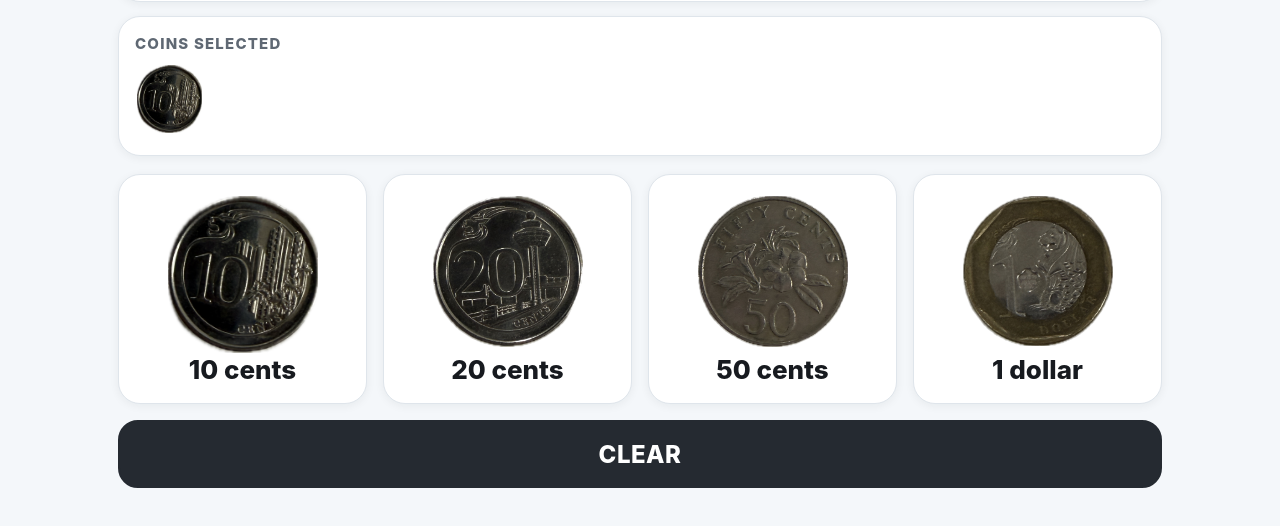
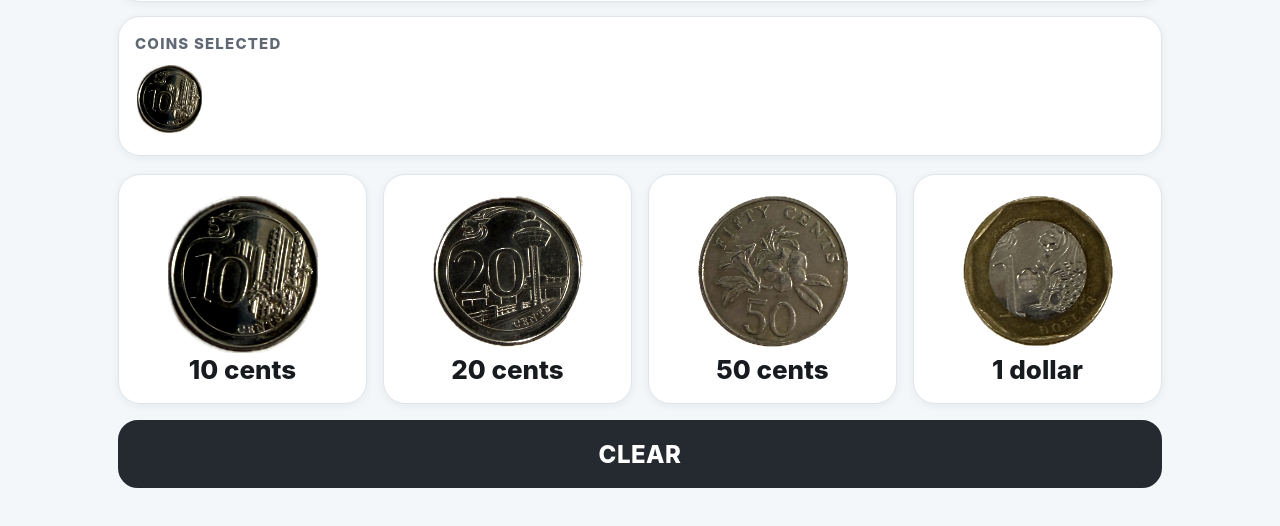
Before and after one commit to KeithNZJ-Source/CalculatorMoneySG, a plain HTML site: page index.html in a window 1280 px wide. Both pictures are taken after a click on the button "10 cents". Shown: the part 240-766 px from the top of the page. Drawn offline with Linux system fonts and the light colour scheme.

Commit message:
Brighten coin images for better visibility

```diff
--- a/index.html
+++ b/index.html
@@ -101,6 +101,7 @@
       object-fit: contain;
       display: block;
       flex: 0 0 auto;
+      filter: brightness(1.28) contrast(1.18) saturate(1.05);
     }
     .coin-grid {
       display: grid;
@@ -138,6 +139,7 @@
       height: 100%;
       display: block;
       object-fit: contain;
+      filter: brightness(1.28) contrast(1.18) saturate(1.05);
     }
     .coin-label {
       font-size: clamp(20px, 4.7vw, 26px);
```
